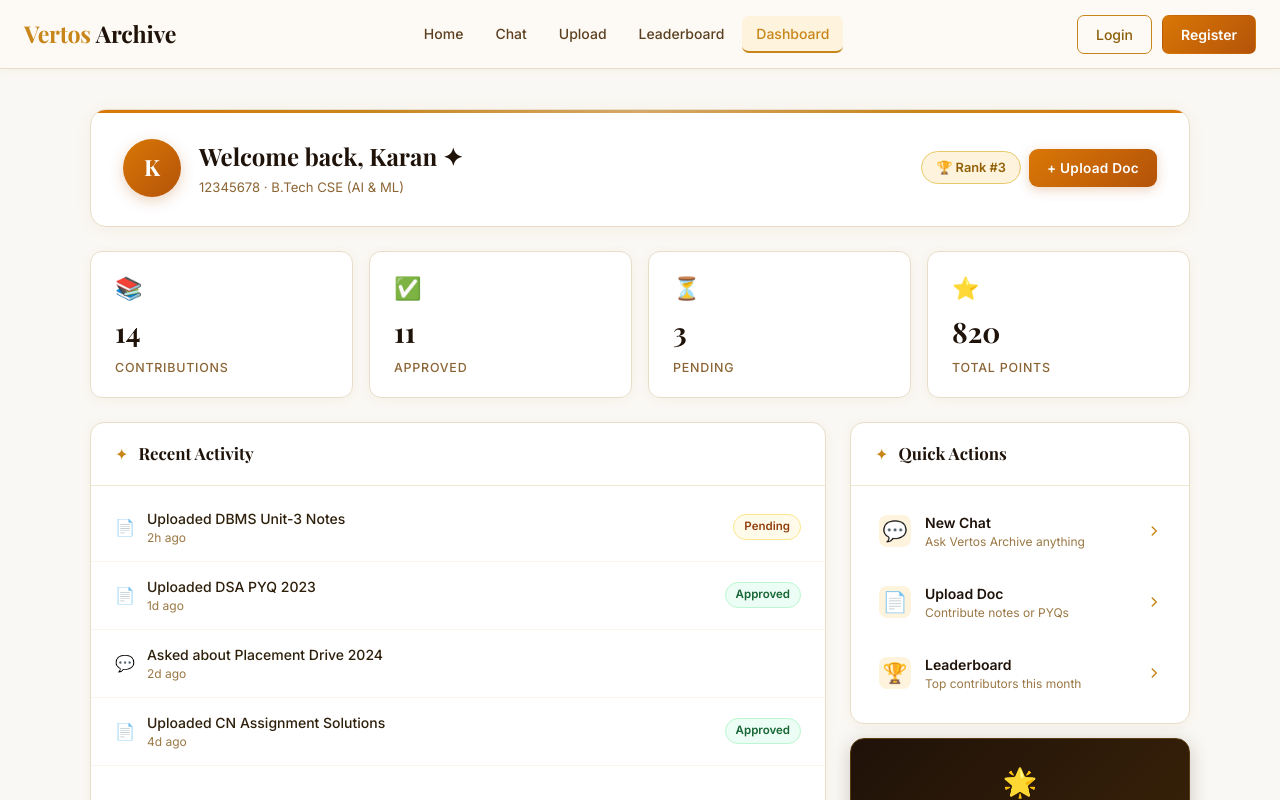
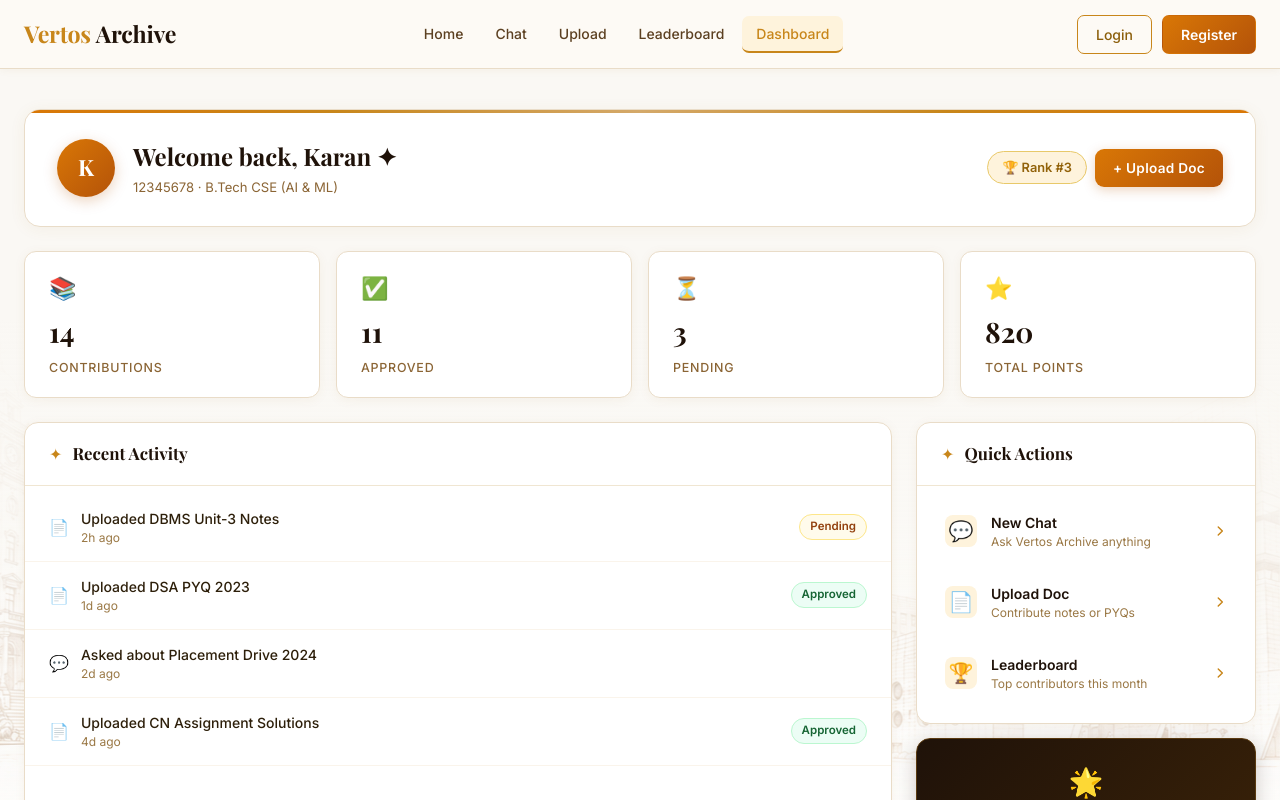
Before and after one commit to karankumar187/Vertos-Archive, a React (Vite) app in the folder client/: page /dashboard in a window 1280 px wide. Shown: the top 800 px of the page. Built offline with nearby package versions, Linux system fonts and the light colour scheme; a web font is replaced by a local one.

Commit message:
initialised services and fronted pages

```diff
--- a/client/src/pages/DashboardPage.jsx
+++ b/client/src/pages/DashboardPage.jsx
@@ -1,4 +1,5 @@
 import { Link } from "react-router-dom";
+import campusSketch from "../assets/campus-sketch.png";
 
 /* ── Fake user data ── */
 const user = {
@@ -57,8 +58,32 @@ const statusStyle = {
 
 export default function DashboardPage() {
   return (
-    <div style={{ background: "#faf8f4", minHeight: "calc(100vh - 68px)", padding: "40px 24px" }}>
-      <div style={{ maxWidth: "1100px", margin: "0 auto" }}>
+    <div style={{
+      background: "#faf8f4",
+      minHeight: "calc(100vh - 68px)",
+      padding: "40px 24px",
+      position: "relative",
+    }}>
+      {/* Fixed Background Image */}
+      <div style={{
+        position: "fixed",
+        inset: 0,
+        backgroundImage: `url(${campusSketch})`,
+        backgroundSize: "cover",
+        backgroundPosition: "center",
+        backgroundRepeat: "no-repeat",
+        zIndex: 0,
+        pointerEvents: "none",
+      }} />
+      {/* Fade overlay */}
+      <div style={{
+        position: "fixed",
+        inset: 0,
+        pointerEvents: "none",
+        zIndex: 0,
+        background: "linear-gradient(to bottom, #faf8f4 0%, #faf8f4 40%, rgba(250,248,244,0.85) 65%, rgba(250,248,244,0.2) 100%)",
+      }}/>
+      <div style={{ maxWidth: "1300px", margin: "0 auto", position: "relative", zIndex: 1 }}>
 
         {/* ── Welcome Header ── */}
         <div className="anim-up d1" style={{
--- a/client/src/pages/LeaderboardPage.jsx
+++ b/client/src/pages/LeaderboardPage.jsx
@@ -1,5 +1,6 @@
 import { useState } from "react";
 import { Link } from "react-router-dom";
+import campusSketch from "../assets/campus-sketch.png";
 
 /* ── Data ── */
 const leaderboard = [
@@ -185,8 +186,32 @@ export default function LeaderboardPage() {
   const [period, setPeriod] = useState("This Month");
 
   return (
-    <div style={{ background: "#faf8f4", minHeight: "calc(100vh - 68px)", padding: "48px 24px" }}>
-      <div style={{ maxWidth: "900px", margin: "0 auto" }}>
+    <div style={{
+      background: "#faf8f4",
+      minHeight: "calc(100vh - 68px)",
+      padding: "48px 24px",
+      position: "relative",
+    }}>
+      {/* Fixed Background Image */}
+      <div style={{
+        position: "fixed",
+        inset: 0,
+        backgroundImage: `url(${campusSketch})`,
+        backgroundSize: "cover",
+        backgroundPosition: "center",
+        backgroundRepeat: "no-repeat",
+        zIndex: 0,
+        pointerEvents: "none",
+      }} />
+      {/* Fade overlay */}
+      <div style={{
+        position: "fixed",
+        inset: 0,
+        pointerEvents: "none",
+        zIndex: 0,
+        background: "linear-gradient(to bottom, #faf8f4 0%, #faf8f4 40%, rgba(250,248,244,0.85) 65%, rgba(250,248,244,0.2) 100%)",
+      }}/>
+      <div style={{ maxWidth: "1200px", margin: "0 auto", position: "relative", zIndex: 1 }}>
 
         {/* ── Header ── */}
         <div className="anim-up d1" style={{ textAlign: "center", marginBottom: "40px" }}>
--- a/client/src/pages/UploadPage.jsx
+++ b/client/src/pages/UploadPage.jsx
@@ -1,4 +1,5 @@
 import { useState, useRef } from "react";
+import campusSketch from "../assets/campus-sketch.png";
 
 const CATEGORIES = [
   "Notes",
@@ -37,8 +38,24 @@ export default function UploadPage() {
   };
 
   return (
-    <div style={{ background: "#faf8f4", minHeight: "calc(100vh - 68px)", padding: "48px 24px" }}>
-      <div style={{ maxWidth: "760px", margin: "0 auto" }}>
+    <div style={{
+      background: "#faf8f4",
+      backgroundImage: `url(${campusSketch})`,
+      backgroundSize: "cover",
+      backgroundPosition: "center",
+      backgroundRepeat: "no-repeat",
+      backgroundAttachment: "fixed",
+      minHeight: "calc(100vh - 68px)",
+      padding: "48px 24px",
+      position: "relative",
+      overflow: "hidden"
+    }}>
+      {/* Fade overlay */}
+      <div style={{
+        position: "absolute", inset: 0, pointerEvents: "none", zIndex: 0,
+        background: "linear-gradient(to bottom, #faf8f4 0%, #faf8f4 40%, rgba(250,248,244,0.85) 65%, rgba(250,248,244,0.2) 100%)",
+      }}/>
+      <div style={{ maxWidth: "1100px", margin: "0 auto", position: "relative", zIndex: 1 }}>
 
         {/* ── Page heading ── */}
         <div className="anim-up d1" style={{ marginBottom: "32px", textAlign: "center" }}>
```
Also changed, not shown: 1 other file (tests, documents, lock files or other folders).
